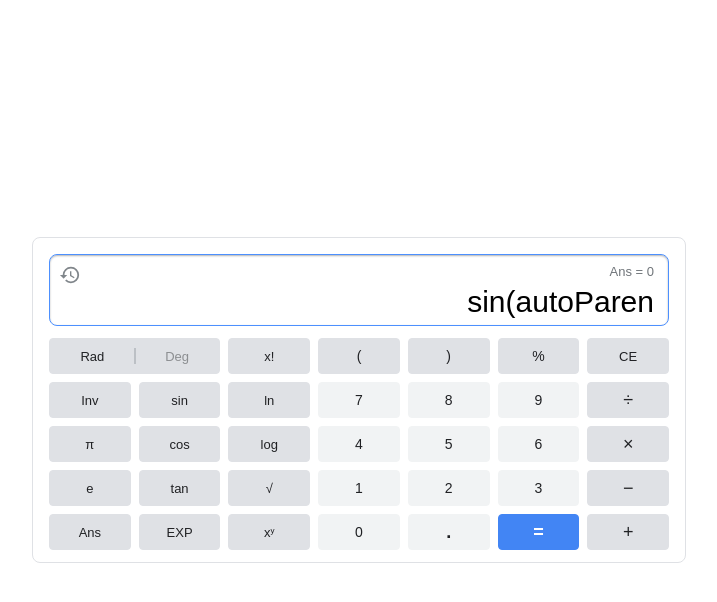
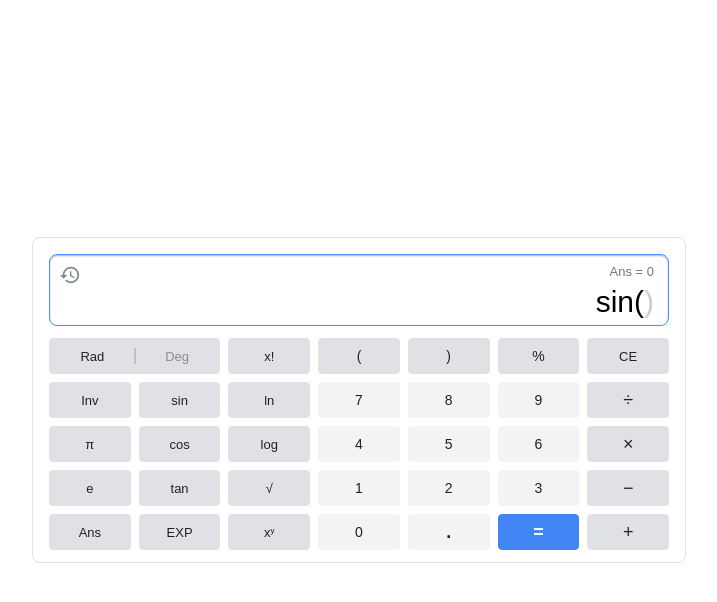
Before and after one commit to bitkanpeki/google-calculator-clone, a React (Create React App) app: page / in a window 1280 px wide. Both pictures are taken after a click on the button "sin". Shown: the top 602 px of the page, without its empty margins (281-998 px from the left). Built offline with nearby package versions, Linux system fonts and the light colour scheme.

Commit message:
refactor the fractional exponent code

```diff
--- a/src/Display.js
+++ b/src/Display.js
@@ -1,6 +1,10 @@
 import React from 'react'
 import { v4 as uuid } from 'uuid'
 import { last, isNumeric } from './utilities'
+
+const ClosingParenthese = () => (
+  <span style={{ color: 'rgb(204, 204, 204)' }}>)</span>
+)
 
 const addSpaces = (expression, index) => {
   const value = expression[index]
@@ -15,7 +19,7 @@ const addSpaces = (expression, index) => {
       value === 'arcsin' ||
       value === 'arccos' ||
       value === 'arctan' ||
-      value === '√' ||
+      //value === '√' ||
       value === 'ln' ||
       value === 'log')
   )
@@ -30,7 +34,7 @@ const addClosingParentheses = (arr) => {
 
   for (const value of arr) {
     if (value === '(') {
-      arrayClosingParentheses.push('autoParen')
+      arrayClosingParentheses.push(<ClosingParenthese key={uuid()} />)
     }
 
     if (value === ')') arrayClosingParentheses.pop()
@@ -42,14 +46,15 @@ const addClosingParentheses = (arr) => {
 }
 
 const convertFractionalExponent = (arr) => {
-  const operators = ['+', '-', '×', '÷', '^', '(']
+  const operators = ['+', '-', '×', '÷']
+
   let newArr = []
   let base = []
 
   for (let index = 0; index < arr.length; index++) {
     if (arr[index] === 'fracExp') {
       while (newArr.length) {
-        if (last(newArr) === ')' || last(newArr) === 'autoParen') {
+        if (last(newArr) === ')') {
           while (!base.length || base[0] !== '(') {
             base.unshift(newArr.pop())
           }
@@ -62,12 +67,6 @@ const convertFractionalExponent = (arr) => {
       }
 
       let exponentEnd
-
-      if (arr[index + 1] === ')' || arr[index + 1] === 'autoParen')
-        exponentEnd = index + 1
-      else if (isNumeric(arr[index + 1])) {
-        exponentEnd = index + 2
-      } else {
       let openedParentheses = 0
 
       for (
@@ -75,31 +74,47 @@ const convertFractionalExponent = (arr) => {
         indexExponent < arr.length;
         indexExponent++
       ) {
-          if (arr[indexExponent] === '(') openedParentheses += 1
+        if (arr[index + 1] === '(') {
+          if (arr[indexExponent + 1] === '(') openedParentheses += 1
 
-          if (
-            arr[indexExponent] === ')' ||
-            arr[indexExponent] === 'autoParen'
-          ) {
-            openedParentheses -= 1
+          if (arr[indexExponent + 1] === ')') openedParentheses -= 1
 
           if (openedParentheses === 0) {
+            exponentEnd = indexExponent + 2
+            break
+          }
+        }
+
+        if (isNumeric(arr[index + 1])) {
+          if (
+            !isNumeric(arr[indexExponent + 1]) &&
+            arr[indexExponent + 1] !== '!' &&
+            arr[indexExponent + 1] !== '%' &&
+            arr[indexExponent + 1] !== 'E' &&
+            arr[indexExponent + 1] !== '^'
+          ) {
             exponentEnd = indexExponent + 1
             break
           }
         }
       }
-      }
 
-      const exponent = arr.slice(index + 1, exponentEnd)
+      let exponent = arr.slice(index + 1, exponentEnd)
 
-      console.log(exponent)
+      if (!exponent.length)
+        exponent.push(
+          <span key={uuid()} style={{ color: 'rgb(204, 204, 204)' }}>
+            □
+          </span>
+        )
 
       index += exponent.length
 
-      const recurseExponent = convertFractionalExponent(exponent)
+      const recurseExponent = (
+        <sup key={uuid()}>{convertFractionalExponent(exponent)}</sup>
+      )
 
-      newArr = [...newArr, '^', ...recurseExponent, '√', ...base]
+      newArr = [...newArr, recurseExponent, '√', ...base]
 
       base = []
     } else {
@@ -125,7 +140,7 @@ const nestSuperscript = (expression) => {
         for (const [indexParenthese, value] of slicedExp.entries()) {
           if (value === '(') openedParentheses += 1
 
-          if (value === ')' || value === 'autoParen') {
+          if (value.type === ClosingParenthese || value === ')') {
             openedParentheses -= 1
 
             if (openedParentheses === 0) {
@@ -166,18 +181,6 @@ const nestSuperscript = (expression) => {
 
       index += superscriptSubExpression.length - 1
 
-      // const withChangedParentheses = superscriptSubExpression.map((value) => {
-      //   if (value === 'autoParen') {
-      //     return (
-      //       <span key={uuid()} style={{ color: 'rgb(204, 204, 204)' }}>
-      //         )
-      //       </span>
-      //     )
-      //   }
-
-      //   return value
-      // })
-
       superscriptNestedArray.push(
         <sup key={uuid()}>{nestSuperscript(superscriptSubExpression)}</sup>
       )
@@ -192,6 +195,7 @@ const nestSuperscript = (expression) => {
 }
 
 const Display = ({ expression }) => {
+  console.log(convertFractionalExponent(addClosingParentheses(expression)))
   return nestSuperscript(
     convertFractionalExponent(addClosingParentheses(expression))
   )
```
Lines whose indentation alone changed are shown as unchanged.
